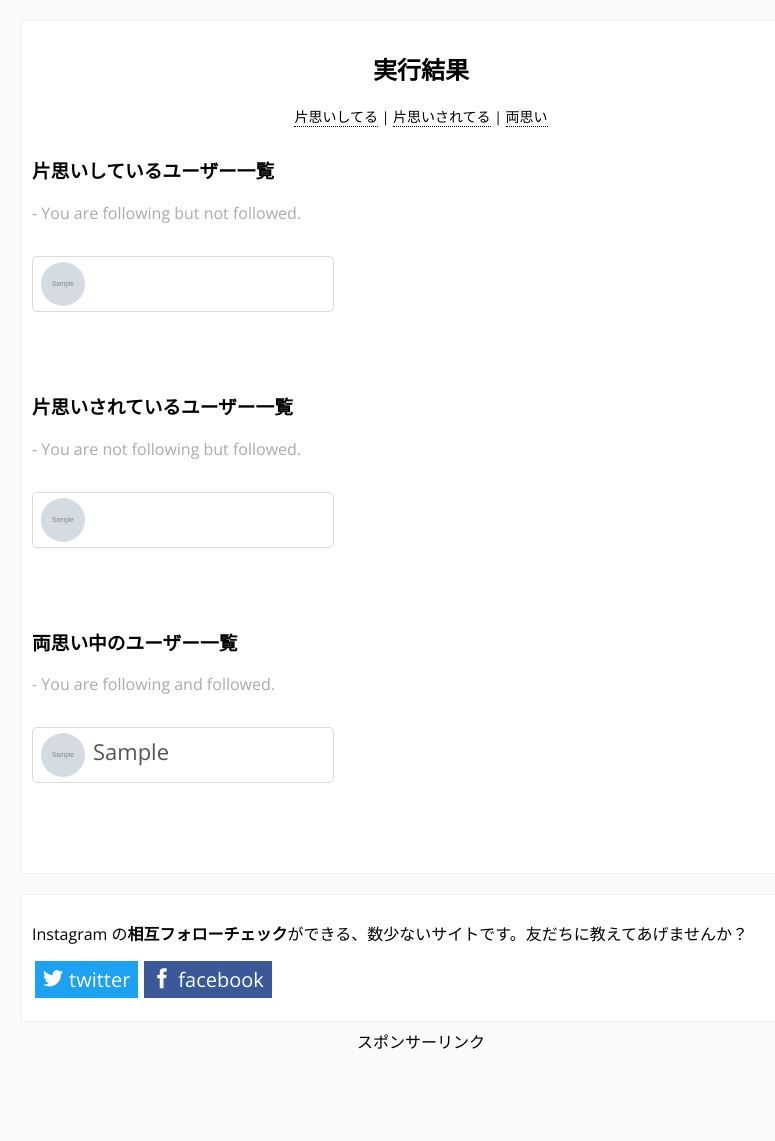
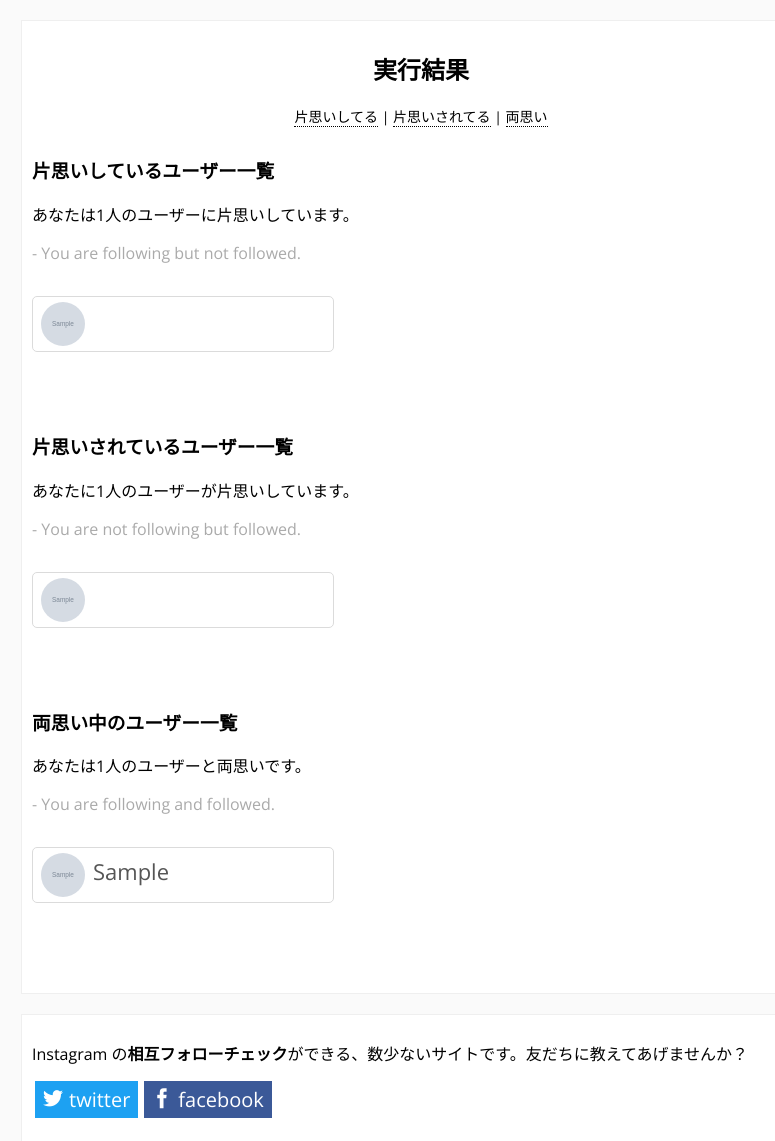
Before and after one commit to mktia/instachecker, a Flask app: template templates/result.html in a window 1280 px wide; the page is wider, and only the part inside the window is pictured. Shown: the part 52-1193 px from the top of that part, without its empty margins (219-994 px from the left). Run offline with Flask 2, Linux system fonts and the light colour scheme; the template is opened without the code that fills it: most values are stand-ins (such as "Sample title", 1, 10 or a date in 2020); grey boxes marked "Sample" are stand-in pictures; some web fonts are replaced.

Commit message:
add a sentence to show user count

```diff
--- a/templates/result.html
+++ b/templates/result.html
@@ -122,6 +122,7 @@
 			<p id="index"><a href="#not_fs">片思いしてる</a> | <a href="#not_fd">片思いされてる</a> | <a href="#ff">両思い</a></p>
 			<div class="result">
 				<h3 id="not_fs">片思いしているユーザー一覧</h3>
+				<p>あなたは{{num_not_fd}}人のユーザーに片思いしています。</p>
 				<p class="en">- You are following but not followed.</p>
 				{% if num_not_fd != 0 %}
 					{% for i in range(num_not_fd) %}
@@ -133,6 +134,7 @@
 			</div>
 			<div class="result">
 				<h3 id="not_fd">片思いされているユーザー一覧</h3>
+				<p>あなたに{{num_not_fs}}人のユーザーが片思いしています。</p>
 				<p class="en">- You are not following but followed.</p>
 				{% if num_not_fs != 0 %}
 					{% for i in range(num_not_fs) %}
@@ -144,6 +146,7 @@
 			</div>
 			<div class="result">
 				<h3 id="ff">両思い中のユーザー一覧</h3>
+				<p>あなたは{{num_ff}}人のユーザーと両思いです。</p>
 				<p class="en">- You are following and followed.</p>
 				{% if num_ff != 0 %}
 					{% for i in range(num_ff) %}
```
